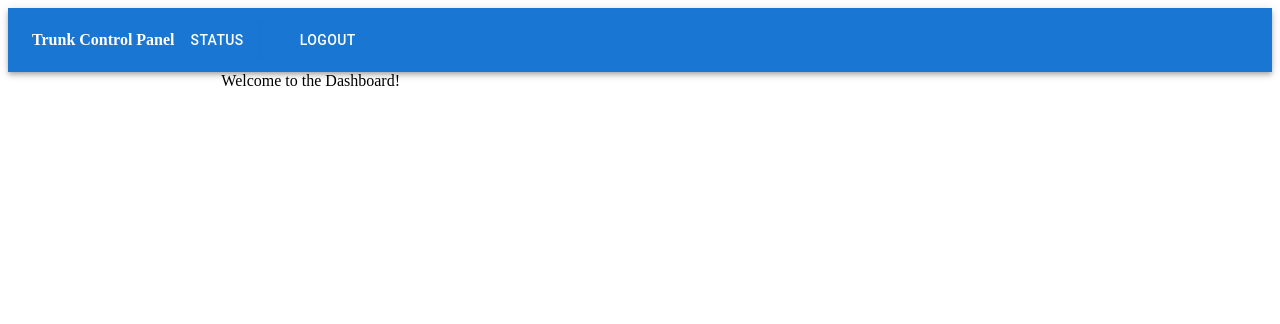
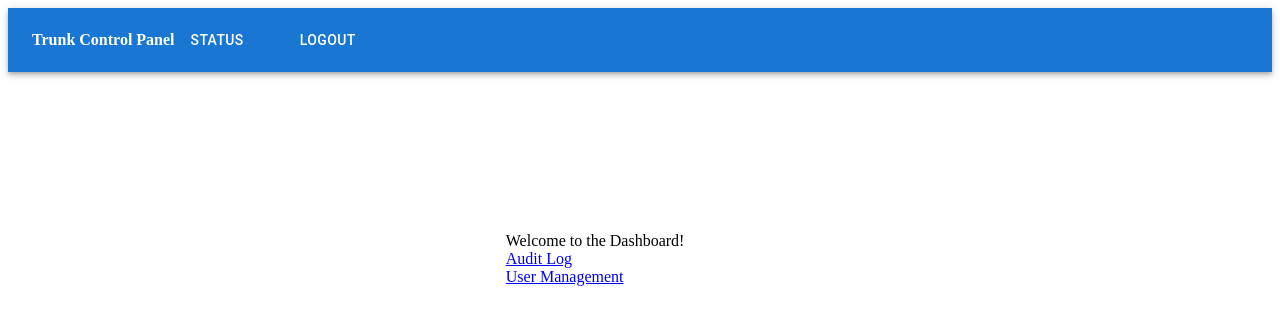
Before and after one commit to trunk-os/panel, a React (Vite) app: page /dashboard in a window 1280 px wide. Shown: the top 324 px of the page. Built offline with nearby package versions, Linux system fonts and the light colour scheme; no server answers; some icons are missing.

Commit message:
let there be links
Signed-off-by: Erik Hollensbe <git@hollensbe.org>

```diff
--- a/src/routes/DashboardHome.tsx
+++ b/src/routes/DashboardHome.tsx
@@ -1,3 +1,17 @@
+import { NavLink } from "react-router";
+
+import CenterForm from "../components/CenterForm.tsx";
+
 export default function DashboardHome() {
-  return <div>Welcome to the Dashboard!</div>;
+  return (
+    <CenterForm>
+      <div>Welcome to the Dashboard!</div>
+      <div>
+        <NavLink to="/dashboard/log">Audit Log</NavLink>
+      </div>
+      <div>
+        <NavLink to="/dashboard/user">User Management</NavLink>
+      </div>
+    </CenterForm>
+  );
 }
```
